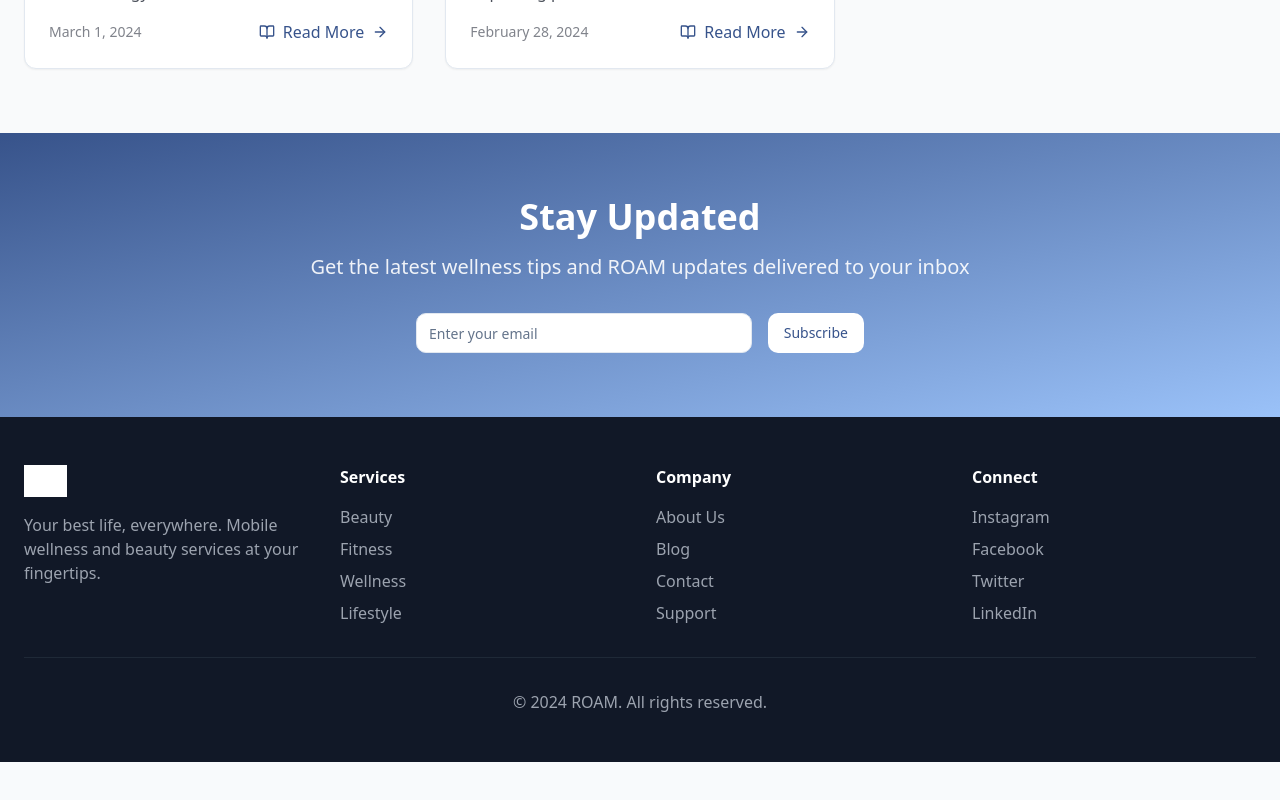
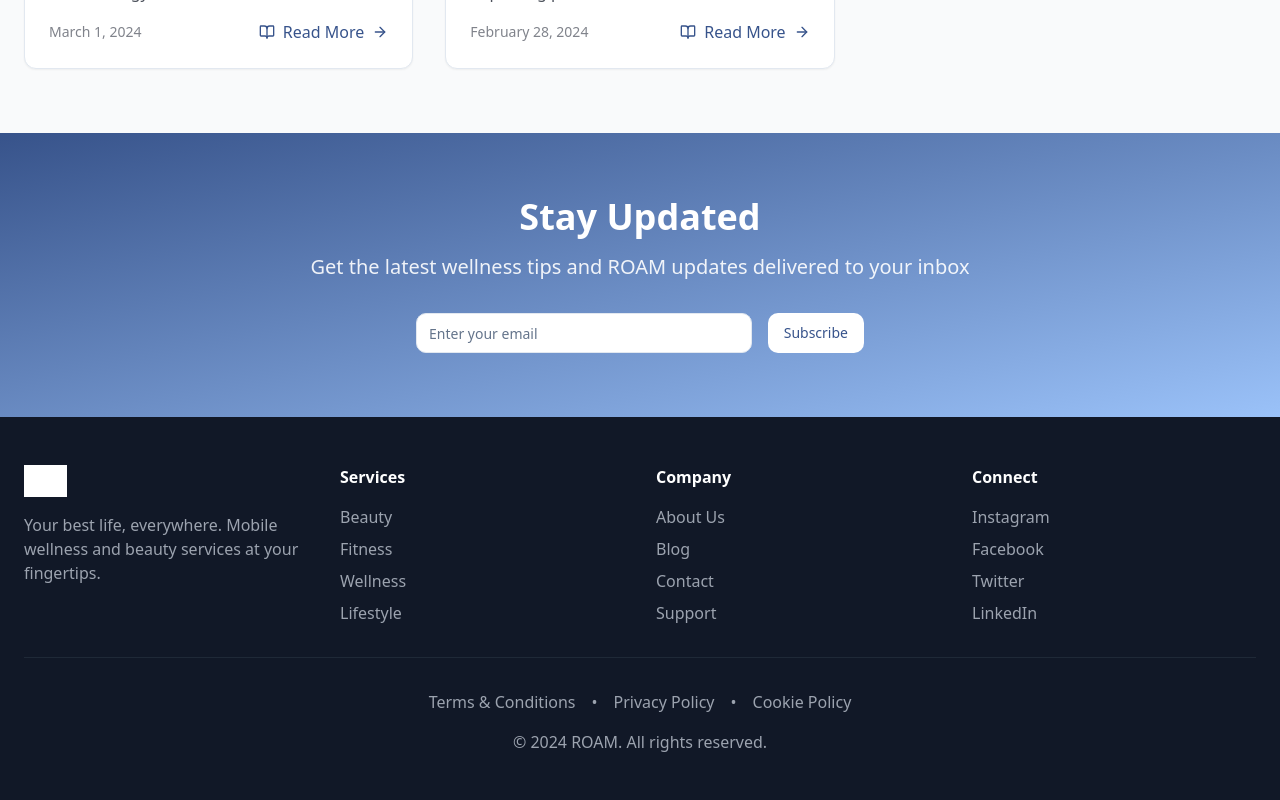
Before and after one commit to Iridium40/roam-services, a React (Vite) app: page /blog in a window 1280 px wide. Shown: the part 1918-2718 px from the top of the page. Before the commit the page ends 2680 px from the top, so only its background shows below. Built offline with nearby package versions, Linux system fonts and the light colour scheme; no server answers; the database is empty; grey boxes are pictures that could not be loaded.

Commit message:
Add legal links to Blog page footer
cgen-9def54ae60b74ba597a5f637e658acc9

```diff
--- a/client/pages/Blog.tsx
+++ b/client/pages/Blog.tsx
@@ -467,6 +467,34 @@ export default function Blog() {
             </div>
           </div>
           <div className="border-t border-gray-800 mt-8 pt-8 text-center text-gray-400">
+            <div className="flex flex-wrap justify-center items-center gap-4 mb-4">
+              <a
+                href="https://app.termly.io/policy-viewer/policy.html?policyUUID=8bd3c211-2aaa-4626-9910-794dc2d85aff"
+                target="_blank"
+                rel="noopener noreferrer"
+                className="hover:text-white transition-colors"
+              >
+                Terms & Conditions
+              </a>
+              <span>•</span>
+              <a
+                href="https://app.termly.io/policy-viewer/policy.html?policyUUID=64dec2e3-d030-4421-86ff-a3e7864709d8"
+                target="_blank"
+                rel="noopener noreferrer"
+                className="hover:text-white transition-colors"
+              >
+                Privacy Policy
+              </a>
+              <span>•</span>
+              <a
+                href="https://app.termly.io/policy-viewer/policy.html?policyUUID=f7401bab-92b4-49f6-b887-ba0e7a03a16a"
+                target="_blank"
+                rel="noopener noreferrer"
+                className="hover:text-white transition-colors"
+              >
+                Cookie Policy
+              </a>
+            </div>
             <p>&copy; 2024 ROAM. All rights reserved.</p>
           </div>
         </div>
```
